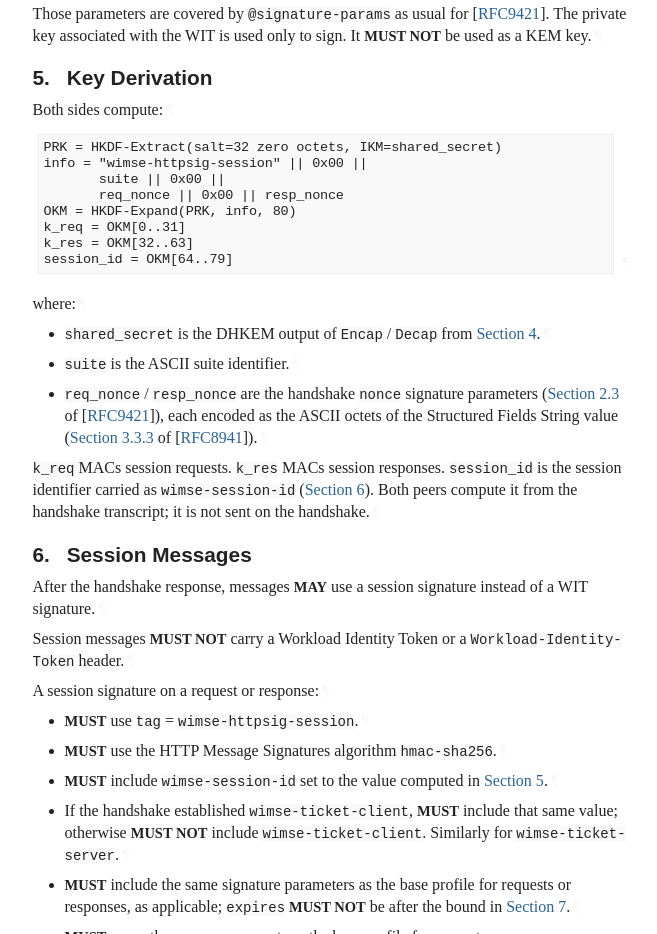
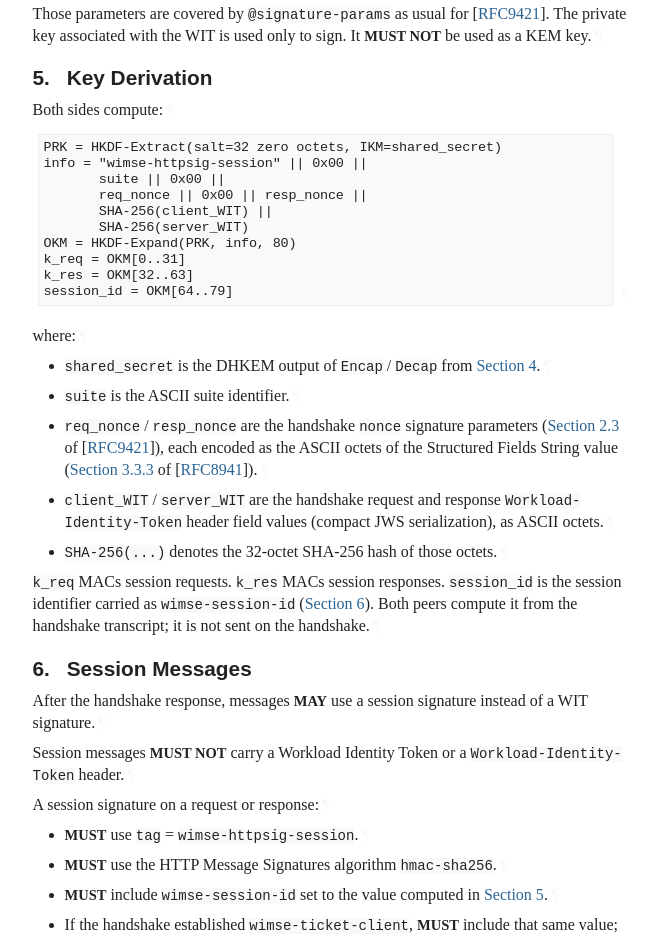
Before and after one commit to jsalowey/draft-sheffer-wimse-fast-httpsig, a plain HTML site: page draft-sheffer-wimse-fast-httpsig.html in a window 1280 px wide. Shown: the part 2566-3500 px from the top of the page, without its empty margins (92-749 px from the left). Drawn offline with Linux system fonts and the light colour scheme; a web font is replaced by a local one.

Commit message:
Script updating gh-pages from 426459c. [ci skip]

```diff
--- a/draft-sheffer-wimse-fast-httpsig.html
+++ b/draft-sheffer-wimse-fast-httpsig.html
@@ -1382,7 +1382,9 @@ It <span class="bcp14">MUST NOT</span> be used as a KEM key.<a href="#section-4.
 PRK = HKDF-Extract(salt=32 zero octets, IKM=shared_secret)
 info = "wimse-httpsig-session" || 0x00 ||
        suite || 0x00 ||
-       req_nonce || 0x00 || resp_nonce
+       req_nonce || 0x00 || resp_nonce ||
+       SHA-256(client_WIT) ||
+       SHA-256(server_WIT)
 OKM = HKDF-Expand(PRK, info, 80)
 k_req = OKM[0..31]
 k_res = OKM[32..63]
@@ -1401,6 +1403,14 @@ session_id = OKM[64..79]
           <p id="section-5-4.3.1"><code>req_nonce</code> / <code>resp_nonce</code> are the handshake <code>nonce</code> signature parameters
 (<span><a href="https://rfc-editor.org/rfc/rfc9421#section-2.3" class="relref">Section 2.3</a> of [<a href="#RFC9421" class="cite xref">RFC9421</a>]</span>), each encoded as the ASCII octets of the
 Structured Fields String value (<span><a href="https://rfc-editor.org/rfc/rfc8941#section-3.3.3" class="relref">Section 3.3.3</a> of [<a href="#RFC8941" class="cite xref">RFC8941</a>]</span>).<a href="#section-5-4.3.1" class="pilcrow">¶</a></p>
+</li>
+        <li class="normal" id="section-5-4.4">
+          <p id="section-5-4.4.1"><code>client_WIT</code> / <code>server_WIT</code> are the handshake request and response
+<code>Workload-Identity-Token</code> header field values (compact JWS serialization),
+as ASCII octets.<a href="#section-5-4.4.1" class="pilcrow">¶</a></p>
+</li>
+        <li class="normal" id="section-5-4.5">
+          <p id="section-5-4.5.1"><code>SHA-256(...)</code> denotes the 32-octet SHA-256 hash of those octets.<a href="#section-5-4.5.1" class="pilcrow">¶</a></p>
 </li>
       </ul>
 <p id="section-5-5"><code>k_req</code> MACs session requests.
```
Also changed, not shown: draft-sheffer-wimse-fast-httpsig.txt.
